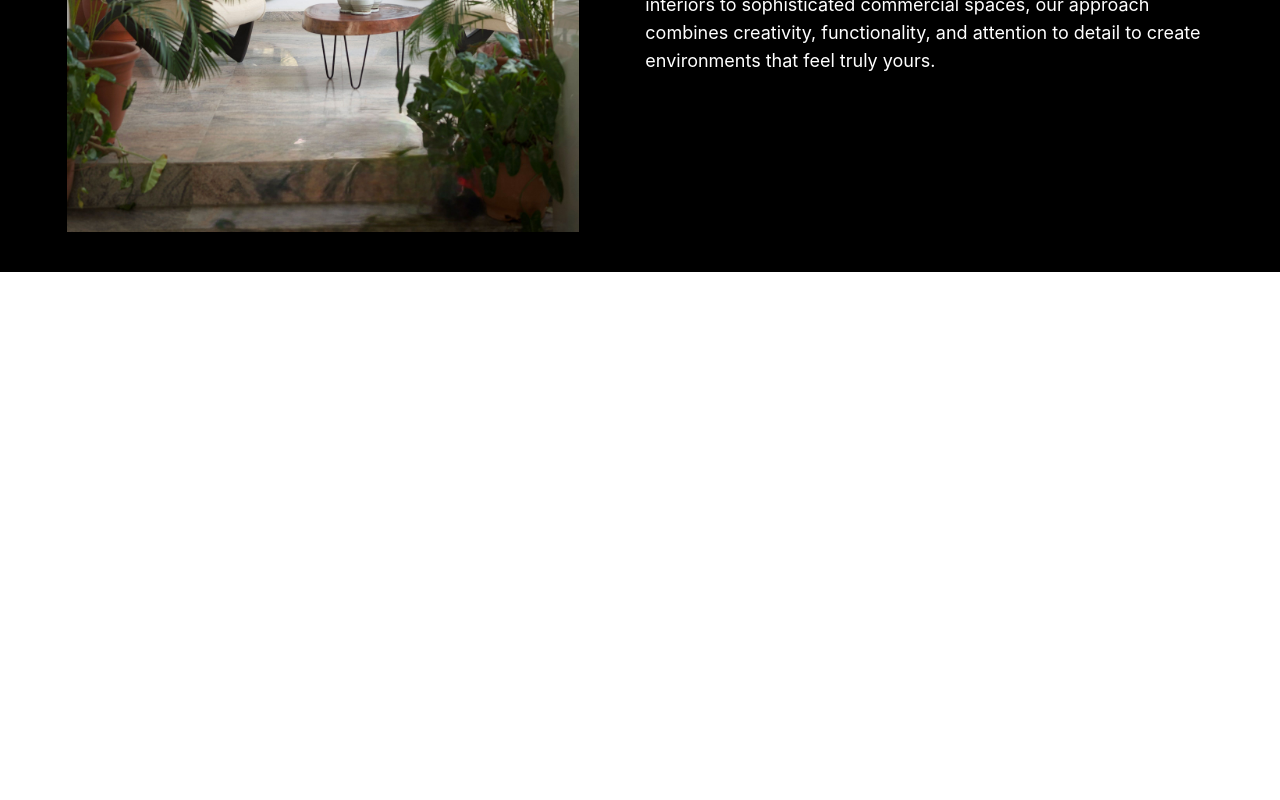
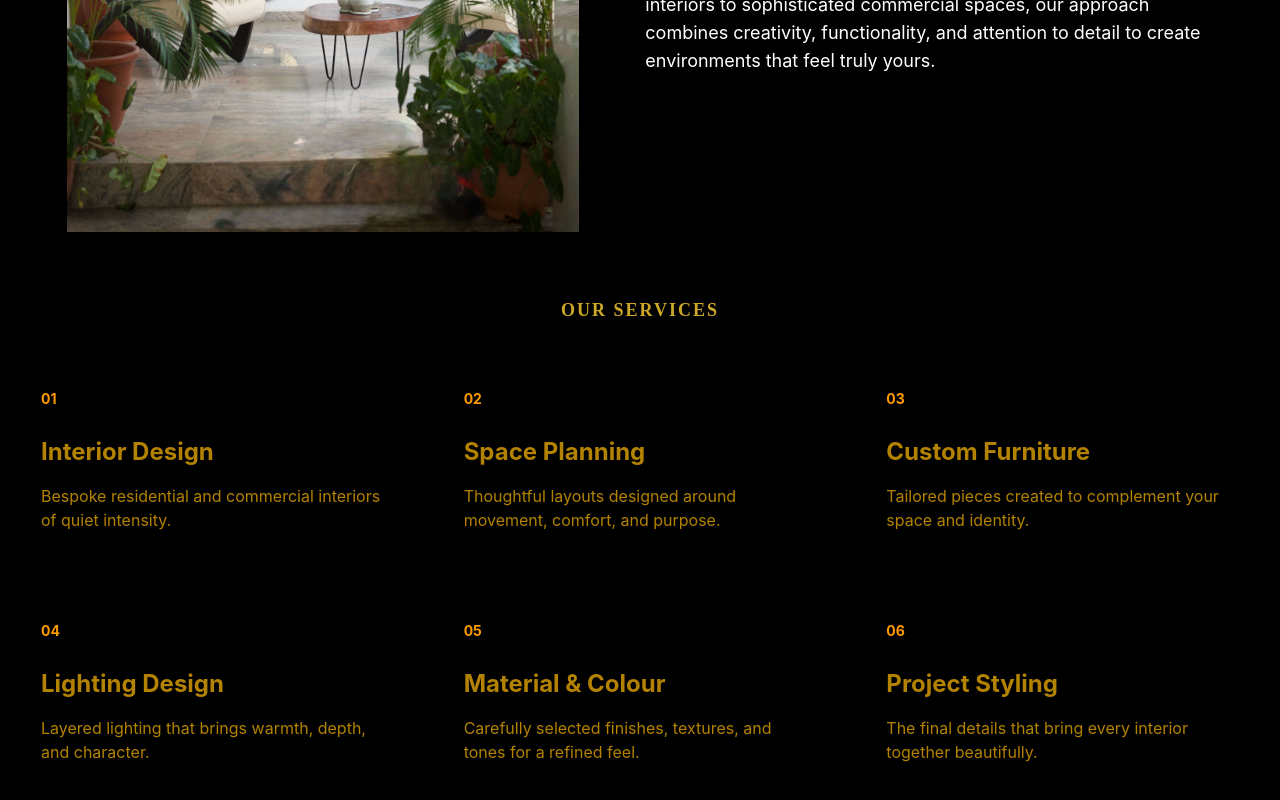
Before and after one commit to Samfire692/reva_interiors, a React (Vite) app: page / in a window 1280 px wide. Shown: the part 1248-2048 px from the top of the page. Before the commit the page ends 1520 px from the top, so only its background shows below. Built offline with nearby package versions, Linux system fonts and the light colour scheme; a web font is replaced by a local one.

Commit message:
fifth commit

```diff
--- a/src/Components/About.jsx
+++ b/src/Components/About.jsx
@@ -5,13 +5,13 @@ export const About = () => {
   return (
     <div className='flex flex-col-reverse lg:flex-row justify-evenly py-4 px-2'>
       <div className=''>
-        <img src={aboutImg} alt="" className='lg:w-lg w-full h-[80vh] object-cover'/>
+        <img src={aboutImg} alt="" className='lg:w-lg w-full max-h-[80vh] object-cover'/>
       </div>
 
       <div className='h-fit my-auto lg:w-xl p-2 flex flex-col gap-4'>
          <p className='uppercase font-bold text-white/80 text-sm' style={{letterSpacing:"2px"}}>About Reva Interiors</p>
 
-         <h2 className='md:text-5xl font-bolder text-4xl uppercase' style={{lineHeight:"1.1em"}}>
+         <h2 className='lg:text-5xl font-bolder text-4xl uppercase' style={{lineHeight:"1.1em"}}>
            More than interiors. A reflection of you.
          </h2>
 
--- a/src/Components/Hero.jsx
+++ b/src/Components/Hero.jsx
@@ -12,7 +12,7 @@ export const Hero = () => {
             <h2 className='md:text-7xl text-5xl uppercase font-bolder' style={{fontFamily:"Dancing Script", letterSpacing:"3px"}}>Reva Interiors</h2>
             <p className='md:text-md text-sm mt-1 font-medium' style={{letterSpacing:"1.5px"}}>Transforming spaces into beautiful, functional interiors.</p>
             <div className='mt-4 flex gap-2'>
-             <button className='border p-2.5 font-bold rounded-lg hover:bg-black/70 hover:border-black/70 focus:bg-black/70 focus:border-black/70 transition-all duration-500 flex gap-2 group'>Book an Appointment <ArrowRight className='my-auto -rotate-30 group-hover:rotate-0 transition-all duration-400' size={20}/> </button>
+             <button className='border p-2.5 font-bold rounded-lg hover:bg-black/70 hover:border-black/70 focus:bg-black/70 focus:border-black/70 transition-all duration-500 flex gap-2 group'>Book an Appointment <ArrowRight className='my-auto -rotate-30 group-hover:rotate-0 group-focus:rotate-0 transition-all duration-400' size={20}/> </button>
              <button className='p-2.5 font-bold rounded-lg max-w-40 bg-amber-300/30'>Contact Us</button>
             </div>
          </div>
--- a/src/Components/Home.jsx
+++ b/src/Components/Home.jsx
@@ -18,10 +18,11 @@ export const Home = () => {
         <div>
             <About/>
         </div><br />
-        {/*
+
         <div>
             <Services/>
         </div><br />
+        {/*
 
         <div>
             <Projects/>
--- a/src/Components/Navbar.jsx
+++ b/src/Components/Navbar.jsx
@@ -12,8 +12,9 @@ export const Navbar = () => {
     <>
       <nav className='p-3.5 fixed z-30 w-full text-white backdrop-blur-2xl'>
         <div className='flex lg:justify-start justify-between'>
-            <div className='px-3'>
-             <h1 className='uppercase'>Reva</h1>
+            <div className='px-3 my-auto'>
+             <h1 className='uppercase text-2xl' style={{letterSpacing:"3px"}}>Reva</h1>
+             <span className='-mt-2 block uppercase' style={{fontFamily:"sans-serif", letterSpacing:"2px"}}>Interiors</span>
             </div>
 
             <div className='lg:flex justify-around gap-2 w-md m-auto hidden'>
@@ -22,7 +23,7 @@ export const Navbar = () => {
               ))}
             </div>
 
-            <button className='border rounded-lg p-1 lg:hidden h-fit' onClick={()=> setMenu(!menu)}>
+            <button className='border rounded-lg p-1 lg:hidden h-fit my-auto' onClick={()=> setMenu(!menu)}>
               {!menu ?
                <span>
                 <svg xmlns="http://www.w3.org/2000/svg" width="24" height="24" viewBox="0 0 24 24">
--- a/src/Components/Services.jsx
+++ b/src/Components/Services.jsx
@@ -1,7 +1,57 @@
 import React from 'react'
 
 export const Services = () => {
+
+  const services = ([
+    {
+      title:"Interior Design",
+      text:"Bespoke residential and commercial interiors of quiet intensity."
+    },
+
+    {
+      title:"Space Planning",
+      text:"Thoughtful layouts designed around movement, comfort, and purpose."
+    },
+
+     {
+      title:"Custom Furniture",
+      text:"Tailored pieces created to complement your space and identity."
+    },
+
+     {
+      title:"Lighting Design",
+      text:"Layered lighting that brings warmth, depth, and character."
+    },
+
+     {
+      title:"Material & Colour",
+      text:"Carefully selected finishes, textures, and tones for a refined feel."
+    },
+
+     {
+      title:"Project Styling",
+      text:"The final details that bring every interior together beautifully."
+    },
+  ])
   return (
-    <div>Services</div>
+    <div className='py-6'>
+
+      <div>
+        <p className='uppercase font-bold text-amber-300/80 text-lg text-center' style={{letterSpacing:"2px", fontFamily:"cursive"}}>Our Services</p>
+      </div><br />
+
+      <div behavior="" direction="" className="grid md:grid-cols-3 gap-3 mq p-3">
+        {services.map((serv, index)=> (
+           <div key={serv.id} className='rounded-2xl w-fit p-6 h-55 text-amber-400/70 grid inset-0 bg-black border border-transparent hover:rotate-6 transition-all duration-500'>
+             <p className='p-1 text-sm text-amber-500 font-bold'>0{index + 1}</p>
+
+             <div className='p-1'>
+               <p className='text-2xl font-bold'>{serv.title}</p>
+               <p className='mt-4'>{serv.text}</p>
+             </div>
+           </div>
+        ))}
+      </div>
+    </div>
   )
 }
--- a/src/index.css
+++ b/src/index.css
@@ -33,3 +33,31 @@ button {
     width: 100%;
     transition:.3s;
 }
+
+.mq {
+  background: linear-gradient(
+    180deg,
+    black 0%,
+    black 35%,
+    rgba(255, 200, 0, 0.25) 50%,
+    black 65%,
+    black 100%
+  );
+  background-size: 100% 300%;
+  animation: back 12s ease-in-out infinite;
+  border: 0;
+}
+
+@keyframes back {
+  0% {
+    background-position: 50% 0%;
+  }
+
+  50% {
+    background-position: 50% 100%;
+  }
+
+  100% {
+    background-position: 50% 0%;
+  }
+}
```
